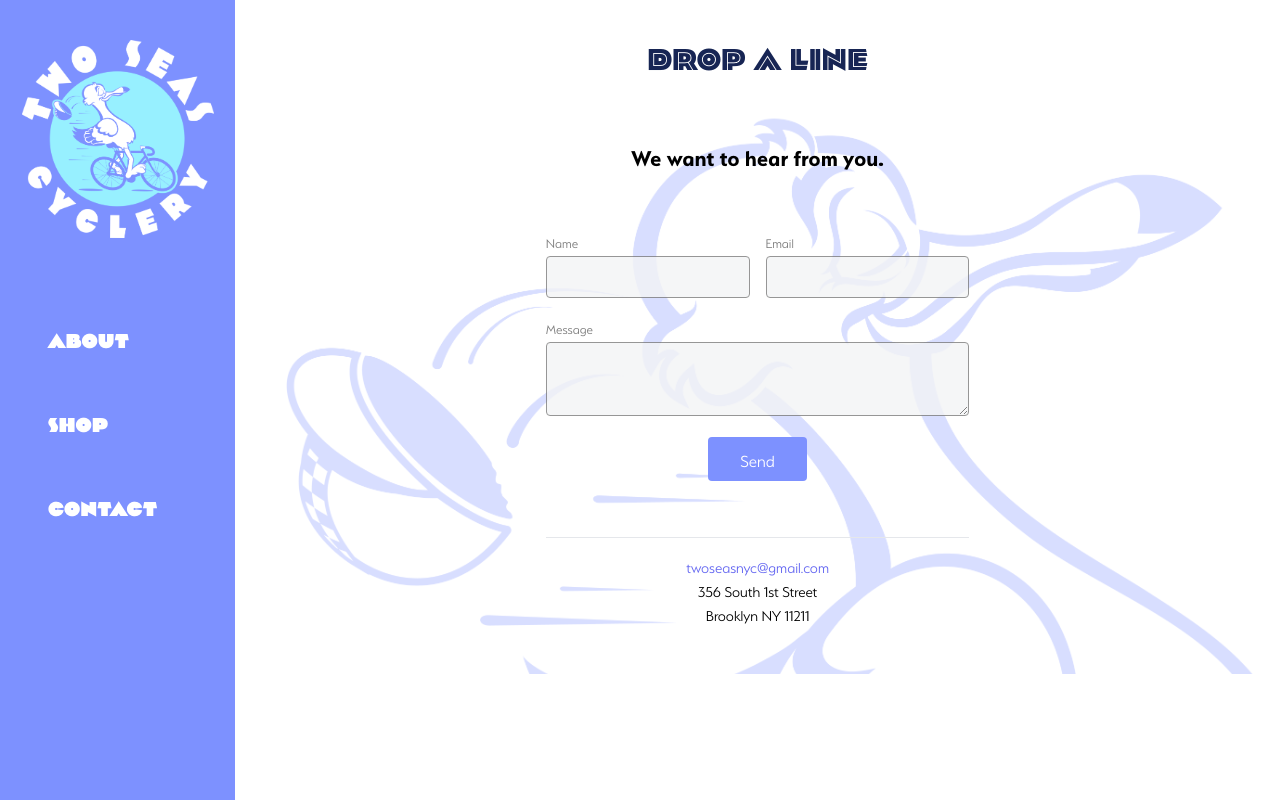
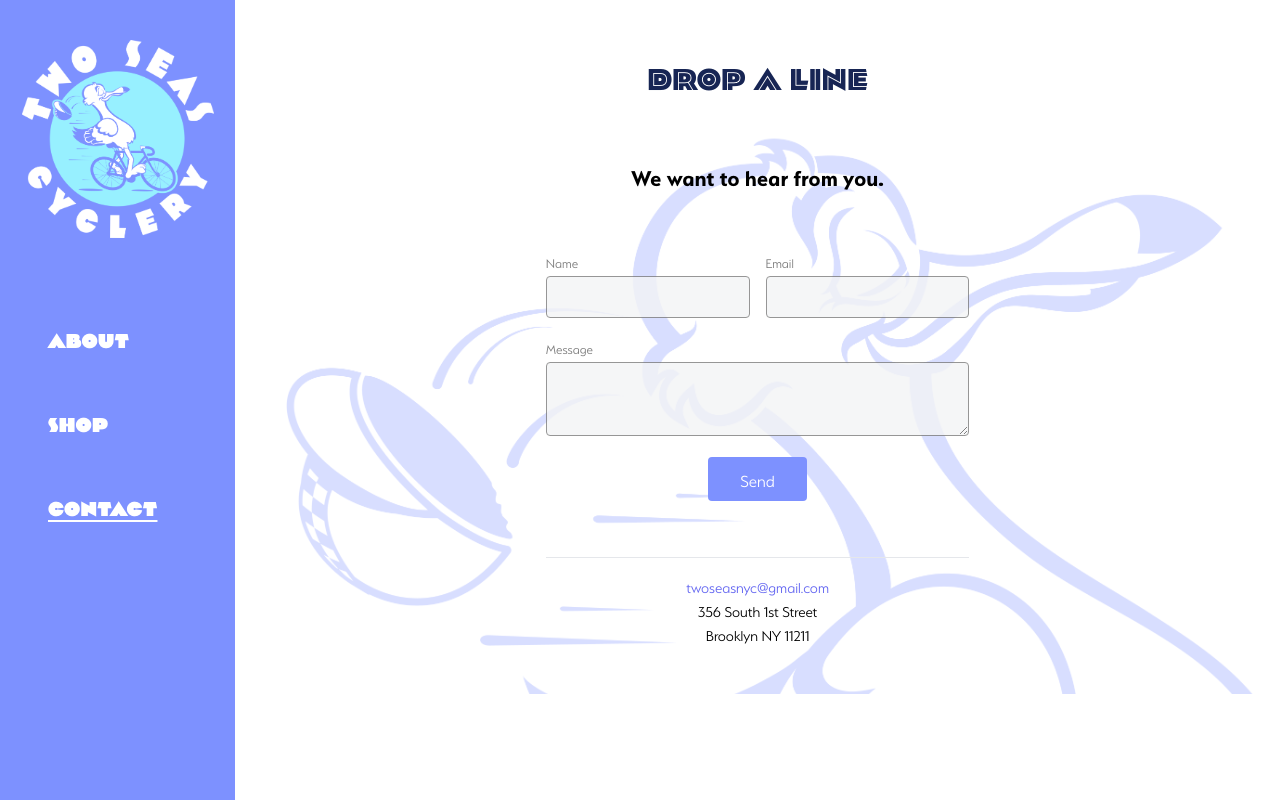
Before and after one commit to joshuapoveda/two-seas-website, a React (Vite) app: page /contact in a window 1280 px wide. Built offline with nearby package versions, Linux system fonts and the light colour scheme.

Commit message:
build, nav update

```diff
--- a/src/components/Contact.jsx
+++ b/src/components/Contact.jsx
@@ -2,7 +2,7 @@ import React from "react";
 
 const Contact = () => {
   return (
-    <div className="relative w-full h-fit">
+    <div className="relative w-full h-fit mt-5">
       <div className="flex flex-grow justify-center">
         <section>
           <div className="px-5 py-10 mx-auto w-full">
--- a/src/components/Nav.jsx
+++ b/src/components/Nav.jsx
@@ -1,11 +1,15 @@
-
 import { FaInstagram, FaInstagramSquare } from "react-icons/fa";
-import { Link } from "react-router-dom";
-
+import { useEffect, useState } from "react";
+import { Link, useLocation } from "react-router-dom";
 
 const nav = () => {
+  const location = useLocation();
+  const [currentRoute, setCurrentRoute] = useState("");
+  useEffect(() => {
+    setCurrentRoute(location.pathname);
+  }, [location]);
   return (
-    <div >
+    <div>
       <div className="nav-box">
         <div className="inner-nav-box">
           <div className="logo-box">
@@ -17,14 +21,26 @@ const nav = () => {
           </div>
           <div className="nav">
             <nav className="links-box">
-            <span className="text-xs pl-2 md:p-0 md:text-xl md:m-7 w-20 sm:pl-0 text-white md:hover:text-blue-950">
+              <span
+                className={`text-xs pl-2 md:p-0 md:text-xl md:m-7 w-20 sm:pl-0 text-white md:hover:text-blue-950 ${
+                  currentRoute === "/" ? "underline underline-offset-4" : ""
+                }`}
+              >
                 <Link to="/">About</Link>
               </span>
-            <span className="text-xs lg:pl-0 pl-5 md:pl-2 md:p-0 md:text-xl md:m-7 w-20  text-white md:hover:text-blue-950">
+              <span
+                className={`text-xs lg:pl-0 pl-5 md:pl-2 md:p-0 md:text-xl md:m-7 w-20 text-white md:hover:text-blue-950 ${
+                  currentRoute === "/shop" ? "underline underline-offset-4" : ""
+                }`}
+              >
                 Shop
               </span>
 
-            <span className="text-xs pl-2 md:p-0 md:text-xl md:m-7 w-20 text-white md:hover:text-blue-950">
+              <span
+                className={`text-xs pl-2 md:p-0 md:text-xl md:m-7 w-20 text-white md:hover:text-blue-950 ${
+                  currentRoute === "/contact" ? "underline underline-offset-4" : ""
+                }`}
+              >
                 <Link to="/contact">Contact</Link>
               </span>
 
@@ -39,7 +55,7 @@ const nav = () => {
         </div>
       </div>
     </div>
-  )
-}
+  );
+};
 
-export default nav
+export default nav;
```
Also changed, not shown: src/index.css (line endings or trailing spaces). Lines whose indentation alone changed are shown as unchanged.
